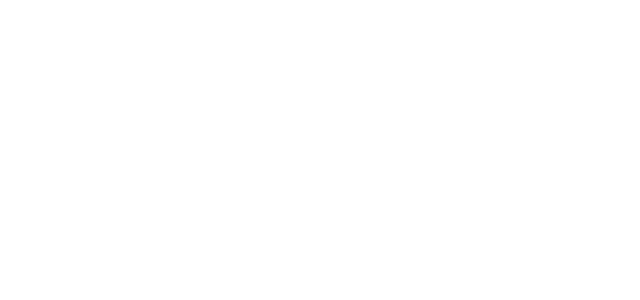
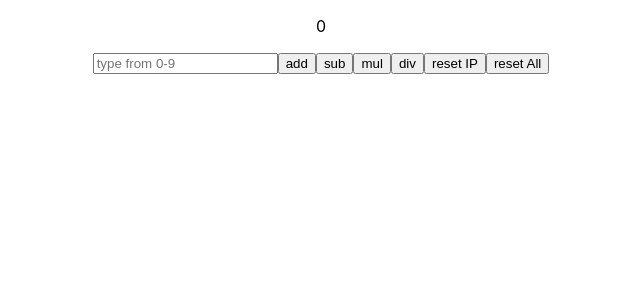
Before and after one commit to siddarthal/ThisRep, a React (Create React App) app: page /sid in a window 1280 px wide. Shown: the top 300 px of the page, without its empty margins (319-959 px from the left). Built offline with nearby package versions, Linux system fonts and the light colour scheme.

Commit message:
Calculator app

```diff
--- a/src/App.js
+++ b/src/App.js
@@ -4,11 +4,12 @@ import Input from './components/Input';
 import Cone from './components/Cone';
 import ReactPlayer from "react-player/youtube";
 import { Route, Routes ,Link} from 'react-router-dom';
-const MyVideo = () => {
-  return (
-    <ReactPlayer url='https://www.youtube.com/watch?v=WvcHQtyPcTs' />
-  );
-};
+import Calculator from './components/Calculator';
+// const MyVideo = () => {
+//   return (
+//     <ReactPlayer url='https://www.youtube.com/watch?v=WvcHQtyPcTs' />
+//   );
+// };
 function App() {
   return (
     <div className="App">
@@ -23,7 +24,7 @@ function App() {
       </Routes> */}
       {/* <MyVideo /> */}
 
-
+      <Calculator/>
     </div>
   );
 
--- /dev/null
+++ b/src/components/Calculator.js
@@ -0,0 +1,41 @@
+import {useRef, useState} from 'react';
+
+
+const Calculator=()=>{
+    const inputref=useRef(null);
+    const resultref=useRef(null);
+    const[val,setVal]=useState(0);
+    function add(){
+        setVal((val)=>val+Number(inputref.current.value))
+    }
+    function sub(){
+        setVal((val)=>val-Number(inputref.current.value))
+    }
+    function mul(){
+        setVal((val)=>val*Number(inputref.current.value))
+    }
+    function div(){
+        setVal((val)=>val/Number(inputref.current.value))
+    }
+    function resetIp(){
+        inputref.current.value=0;
+    }
+    function resetAll(){
+        setVal(0);
+        inputref.current.value=0;
+    }
+    return(
+        <>
+        <p ref={resultref}>{val}</p>
+        <input ref={inputref} placeholder='type from 0-9' type='number'/>
+        <button onClick={add}>add</button>
+        <button onClick={sub}>sub</button>
+        <button onClick={mul}>mul</button>
+        <button onClick={div}>div</button>
+        <button onClick={resetIp}>reset IP</button>
+        <button onClick={resetAll}>reset All</button>
+        </>
+
+    );
+}
+export default Calculator;
```
